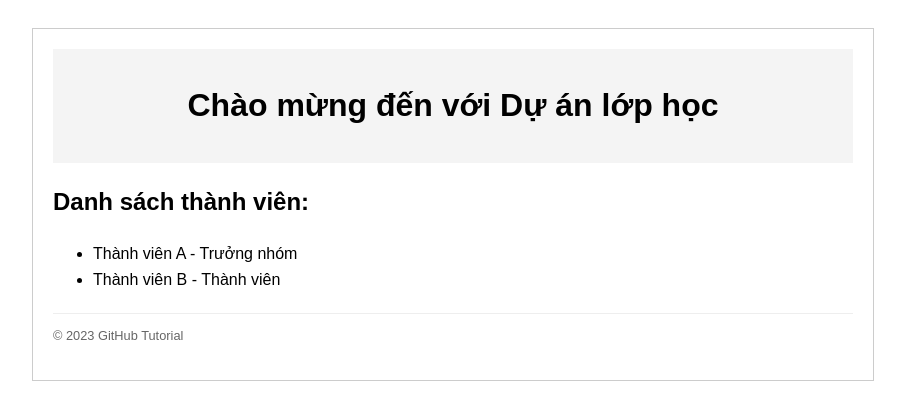
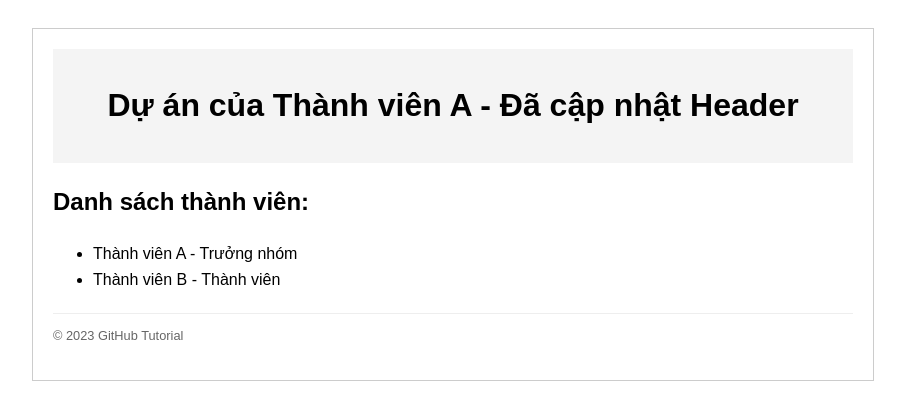
Before and after one commit to ngochai222/xungdot, a plain HTML site: page index.html in a window 1280 px wide. Shown: the whole page, without its empty margins (187-1092 px from the left). Drawn offline with Linux system fonts and the light colour scheme.

Commit message:
version 2

```diff
--- a/index.html
+++ b/index.html
@@ -14,7 +14,7 @@
 <body>
     <div class="container">
         <header id="main-header">
-            <h1>Chào mừng đến với Dự án lớp học</h1>
+            <h1>Dự án của Thành viên A - Đã cập nhật Header</h1>
         </header>
 
         <section>
```
